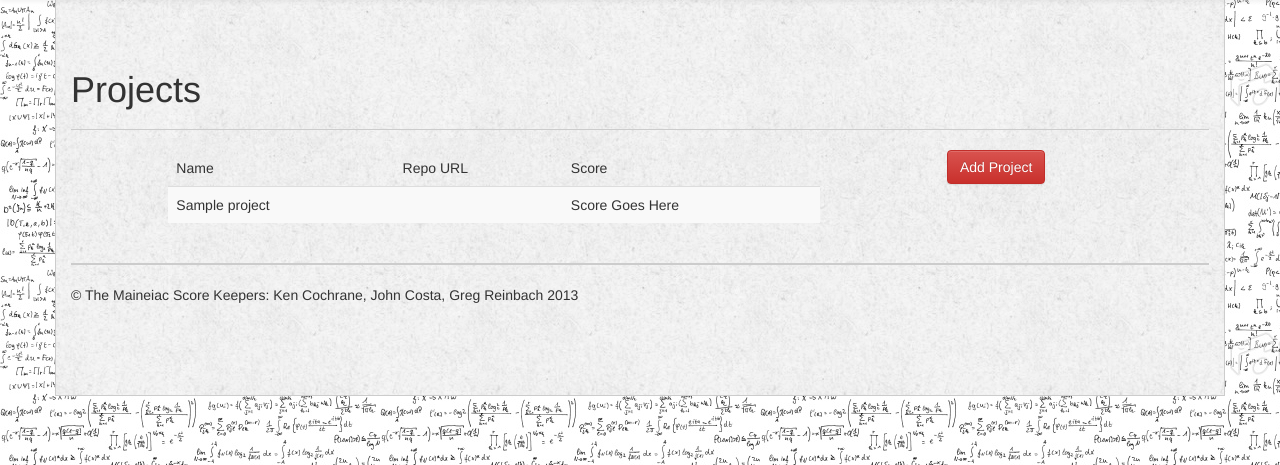
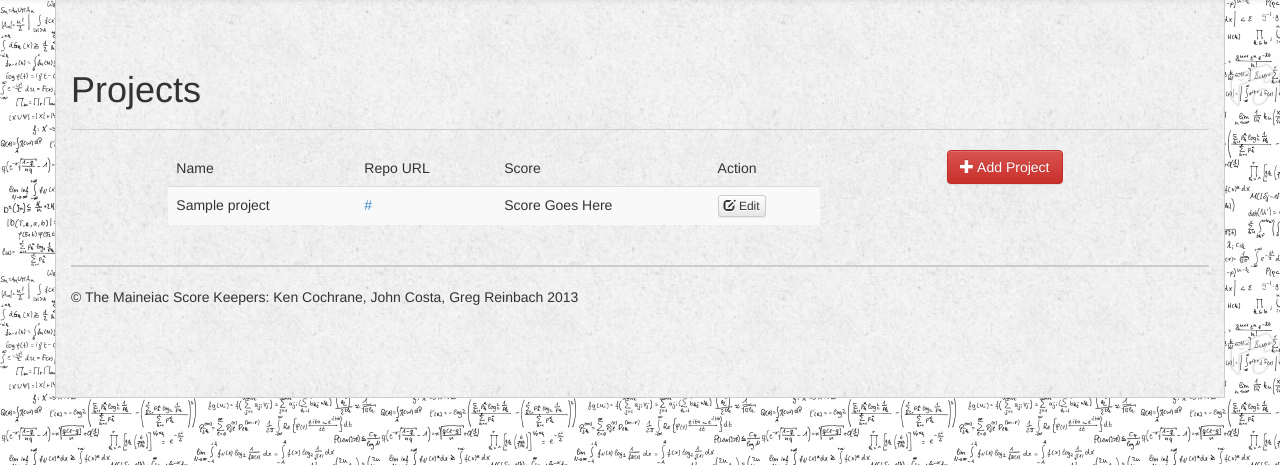
Before and after one commit to kencochrane/scorinator, a Django app: page /project/ in a window 1280 px wide. Shown: the part 51-516 px from the top of the page. Run offline with Django 3.2, Linux system fonts and the light colour scheme; tables that the repository leaves empty hold one stand-in row (values such as "Sample post"); some libraries are stand-ins or nearby versions.

Commit message:
added a few glyphs and corrected rep url var

```diff
--- a/scorinator/templates/project/project_list.html
+++ b/scorinator/templates/project/project_list.html
@@ -14,14 +14,24 @@
             <td>Name</td>
             <td>Repo URL</td>
             <td>Score</td>
+            <td>Action</td>
           </tr>
         </thead>
         <tbody>
           {% for project in projects %}
           <tr>
             <td>{{ project.name }}</td>
-            <td><a href="{{ project.rep_url }}">{{ project.rep_url }}</a></td>
+            <td>
+              <a href="{{ project.repo_url }}">{{ project.repo_url }}</a>
+            </td>
             <td>Score Goes Here</td>
+            <td>
+              <div class="btn-group btn-group-xs">
+                <a href="" class="btn btn-default">
+                  <i class="glyphicon glyphicon-edit"></i> Edit
+                </a>
+              </div>
+            </td>
           </tr>
           {% endfor %}
         </tbody>
@@ -31,6 +41,7 @@
     <div class="col-md-2">
       <p>
         <a href="{% url 'project.add' %}" class="btn btn-danger">
+          <i class="glyphicon glyphicon-plus"></i>
           Add Project
         </a>
       </p>
```
Also changed, not shown: scorinator/templates/project/project_add.html (+8 -2 lines).
